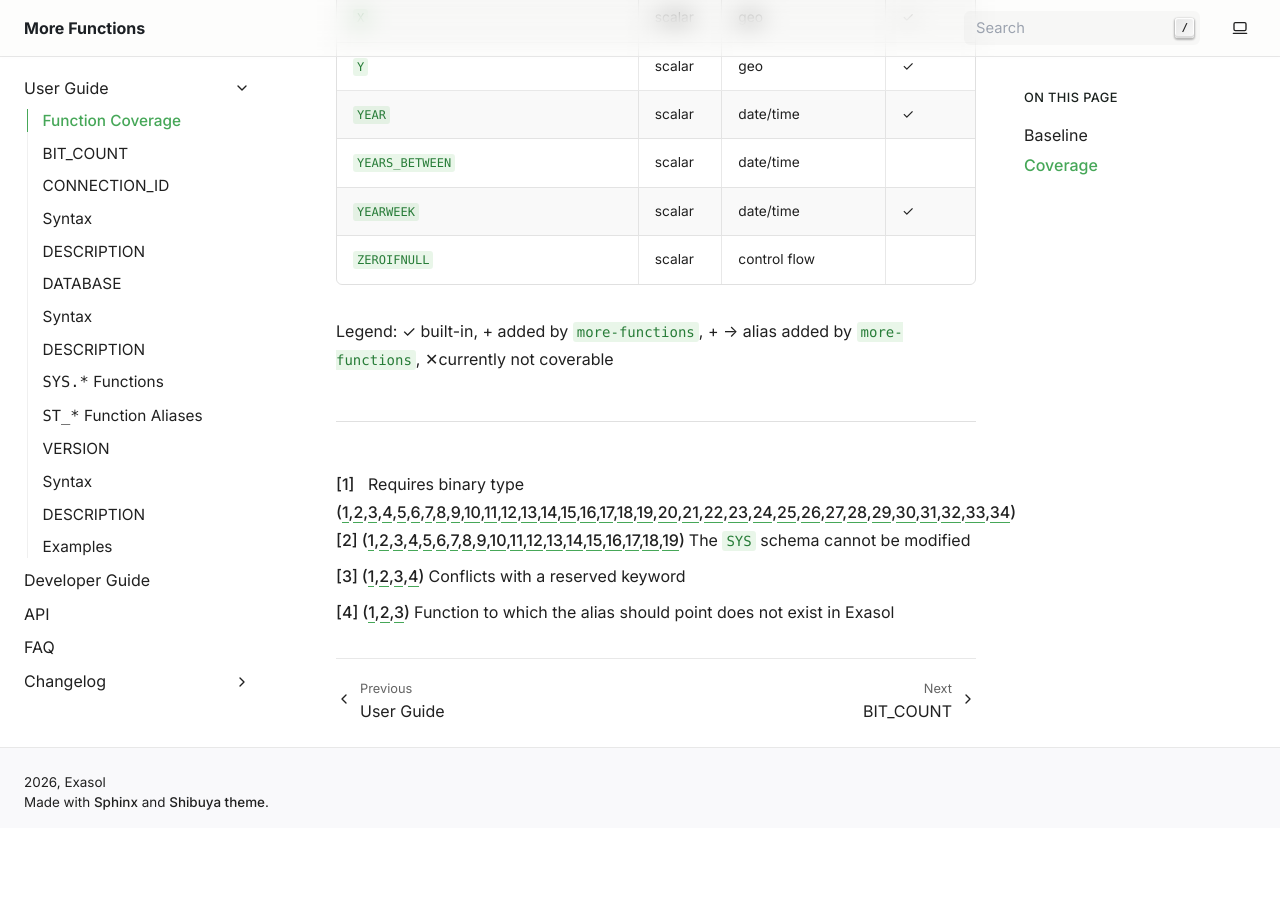
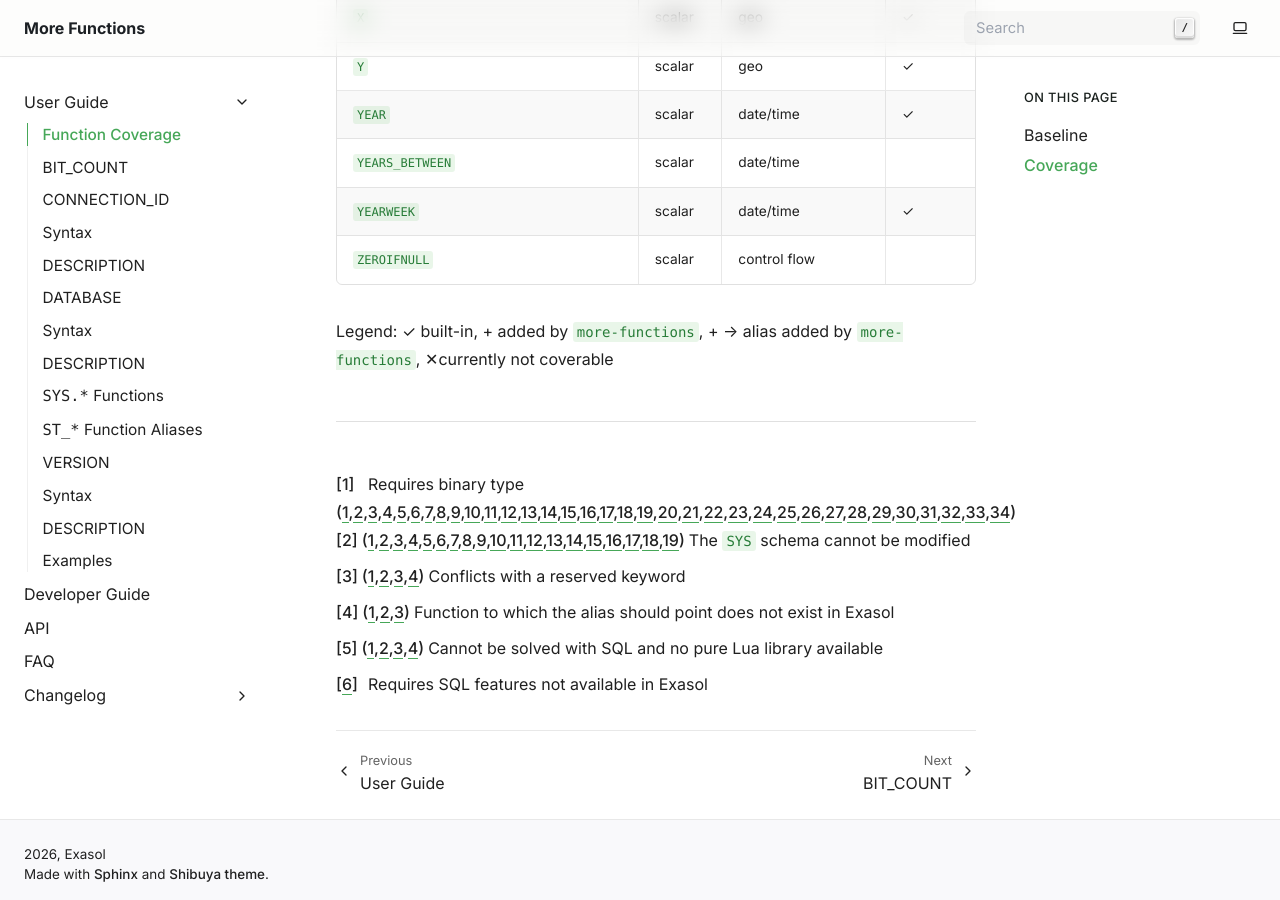
Before and after one commit to exasol-labs/more-functions, a Sphinx documentation site: the page built from doc/user_guide/function_coverage.md, in a window 1280 px wide and 900 px high, scrolled down 28388 px. Built offline with Sphinx 7.4.7, drawn with Linux system fonts in a browser that asks for light colours; before the commit the page ends 29216 px from its top, so only the background shows below that.

Commit message:
#9: Marked some functions as not feasible.

```diff
--- a/doc/user_guide/function_coverage.md
+++ b/doc/user_guide/function_coverage.md
@@ -29,10 +29,10 @@
 | `ADD_SECONDS`                          | scalar   | date/time          |         | ✓                                |
 | `ADD_WEEKS`                            | scalar   | date/time          |         | ✓                                |
 | `ADD_YEARS`                            | scalar   | date/time          |         | ✓                                |
-| `ADDDATE`                              | scalar   | date/time          | ✓      |                                   |
-| `ADDTIME`                              | scalar   | date/time          | ✓      |                                   |
-| `AES_DECRYPT`                          | scalar   | crypto/compression | ✓      |                                   |
-| `AES_ENCRYPT`                          | scalar   | crypto/compression | ✓      |                                   |
+| `ADDDATE`                              | scalar   | date/time          | ✓      | x[^5]                             |
+| `ADDTIME`                              | scalar   | date/time          | ✓      | x[^5]                             |
+| `AES_DECRYPT`                          | scalar   | crypto/compression | ✓      | x[^5]                             |
+| `AES_ENCRYPT`                          | scalar   | crypto/compression | ✓      | x[^5]                             |
 | `ANY`                                  | set      | aggregate          |         | ✓                                |
 | `APPROXIMATE_COUNT_DISTINCT`           | set      | aggregate          |         | ✓                                |
 | `AREA`                                 | scalar   | geo                | ✓      | + → ST_AREA                       |
@@ -45,7 +45,7 @@
 | `ATAN`                                 | scalar   | math               | ✓      | ✓                                |
 | `ATAN2`                                | scalar   | math               | ✓      | ✓                                |
 | `AVG`                                  | set      | aggregate          | ✓      | ✓                                |
-| `BENCHMARK`                            | scalar   | information        | ✓      |                                   |
+| `BENCHMARK`                            | scalar   | information        | ✓      | x[^6]                             |
 | `BIN`                                  | scalar   | string             | ✓      |                                   |
 | `BINLOG_GTID_POS`                      | scalar   | information        | ✓      |                                   |
 | `BIT_AND`                              | set      | aggregate          | ✓      | ✓                                |
@@ -605,3 +605,7 @@
 [^3]: Conflicts with a reserved keyword
 
 [^4]: Function to which the alias should point does not exist in Exasol
+
+[^5]: Cannot be solved with SQL and no pure Lua library available
+
+[^6]: Requires SQL features not available in Exasol
```
